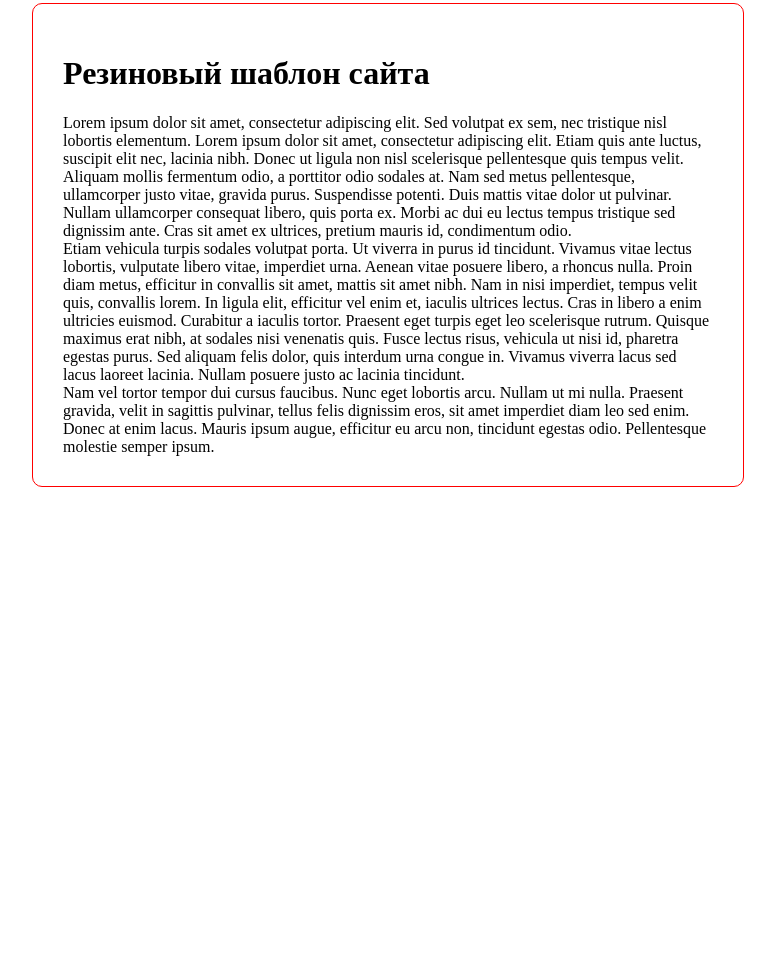
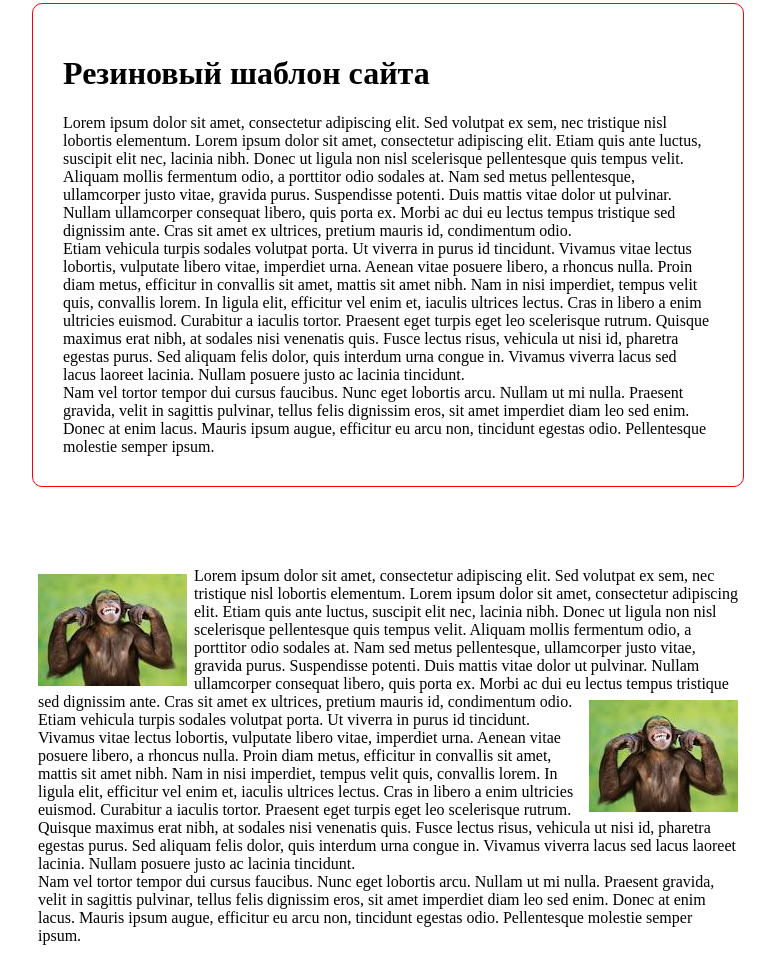
Before and after one commit to kbp95/kbp95_project, a plain HTML site: page Задание №9/index.html in a window 1280 px wide. Shown: the part 581-1560 px from the top of the page, without its empty margins (252-1027 px from the left). Before the commit the page ends 1118 px from the top, so only its background shows below. Drawn offline with Linux system fonts and the light colour scheme.

Commit message:
Задание №9

```diff
--- a/Задание №9/index.html
+++ b/Задание №9/index.html
@@ -18,6 +18,21 @@
                 min-width: 300px;
                 max-width: 650px;
             }
+            .test3{
+                min-width: 300px;
+                max-width: 700px;
+                margin: 50px auto;
+                padding: 30px;
+
+            }
+            .leftimg{
+                float: left;
+                margin: 7px 7px 7px 0;
+            }
+            .rightimg{
+                float: right;
+                margin: 7px 0 7px 7px;
+            }
         </style>
     </head>
     <body>
@@ -37,5 +52,13 @@
             <br>
             Nam vel tortor tempor dui cursus faucibus. Nunc eget lobortis arcu. Nullam ut mi nulla. Praesent gravida, velit in sagittis pulvinar, tellus felis dignissim eros, sit amet imperdiet diam leo sed enim. Donec at enim lacus. Mauris ipsum augue, efficitur eu arcu non, tincidunt egestas odio. Pellentesque molestie semper ipsum.
         </div>
+        <div class="test3">
+            <img src="img/obezyana.jpg" alt="obezyana" class="leftimg"> Lorem ipsum dolor sit amet, consectetur adipiscing elit. Sed volutpat ex sem, nec tristique nisl lobortis elementum. Lorem ipsum dolor sit amet, consectetur adipiscing elit. Etiam quis ante luctus, suscipit elit nec, lacinia nibh. Donec ut ligula non nisl scelerisque pellentesque quis tempus velit. Aliquam mollis fermentum odio, a porttitor odio sodales at. Nam sed metus pellentesque, ullamcorper justo vitae, gravida purus. Suspendisse potenti. Duis mattis vitae dolor ut pulvinar. Nullam ullamcorper consequat libero, quis porta ex. Morbi ac dui eu lectus tempus tristique sed dignissim ante. Cras sit amet ex ultrices, pretium mauris id, condimentum odio.
+            <img src="img/obezyana.jpg" alt="obezyana" class="rightimg">
+            <br>
+            Etiam vehicula turpis sodales volutpat porta. Ut viverra in purus id tincidunt. Vivamus vitae lectus lobortis, vulputate libero vitae, imperdiet urna. Aenean vitae posuere libero, a rhoncus nulla. Proin diam metus, efficitur in convallis sit amet, mattis sit amet nibh. Nam in nisi imperdiet, tempus velit quis, convallis lorem. In ligula elit, efficitur vel enim et, iaculis ultrices lectus. Cras in libero a enim ultricies euismod. Curabitur a iaculis tortor. Praesent eget turpis eget leo scelerisque rutrum. Quisque maximus erat nibh, at sodales nisi venenatis quis. Fusce lectus risus, vehicula ut nisi id, pharetra egestas purus. Sed aliquam felis dolor, quis interdum urna congue in. Vivamus viverra lacus sed lacus laoreet lacinia. Nullam posuere justo ac lacinia tincidunt.
+            <br>
+            Nam vel tortor tempor dui cursus faucibus. Nunc eget lobortis arcu. Nullam ut mi nulla. Praesent gravida, velit in sagittis pulvinar, tellus felis dignissim eros, sit amet imperdiet diam leo sed enim. Donec at enim lacus. Mauris ipsum augue, efficitur eu arcu non, tincidunt egestas odio. Pellentesque molestie semper ipsum.
+        </div>
     </body>
 </html>
```
Also changed, not shown: Задание №9/img/li.gif (added), Задание №9/img/obezyana.jpg (added).
